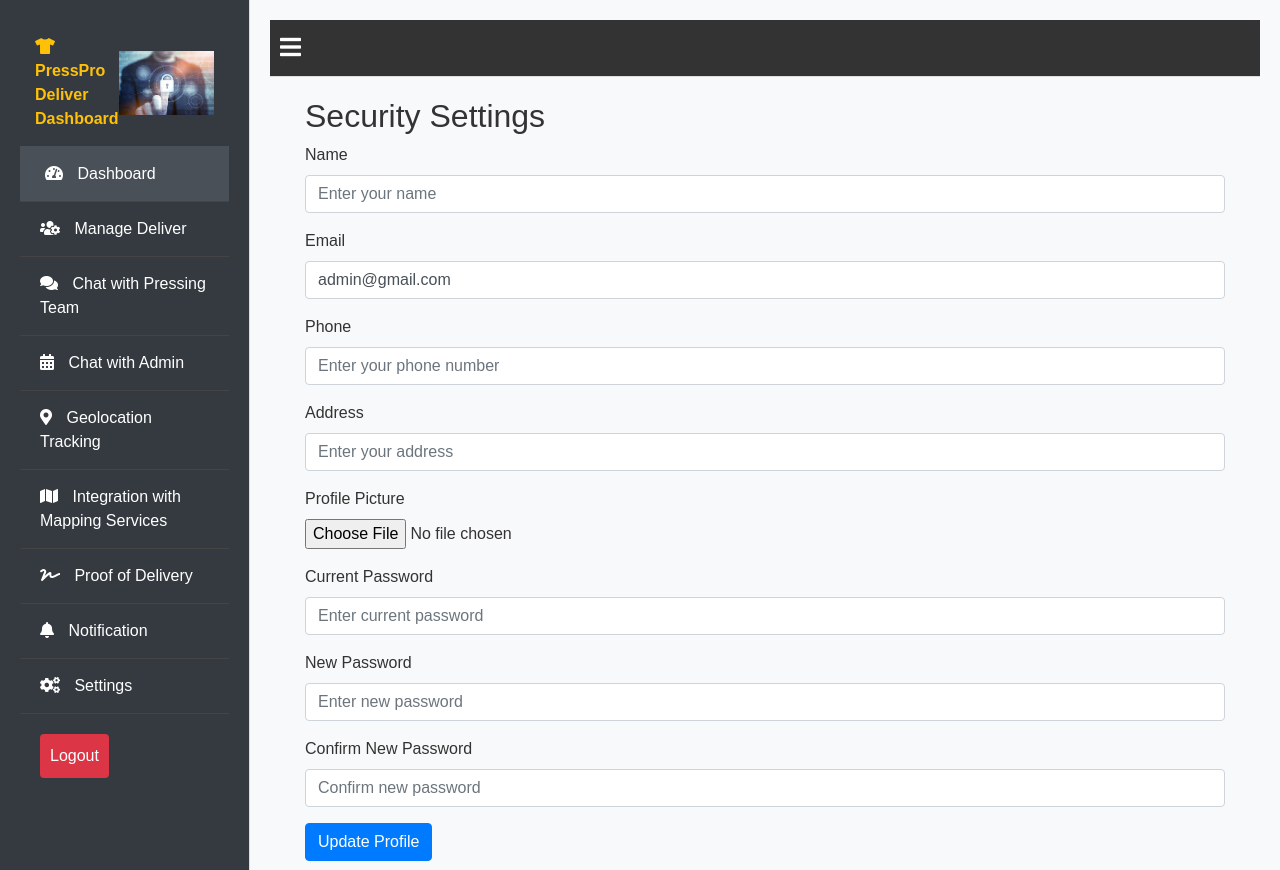
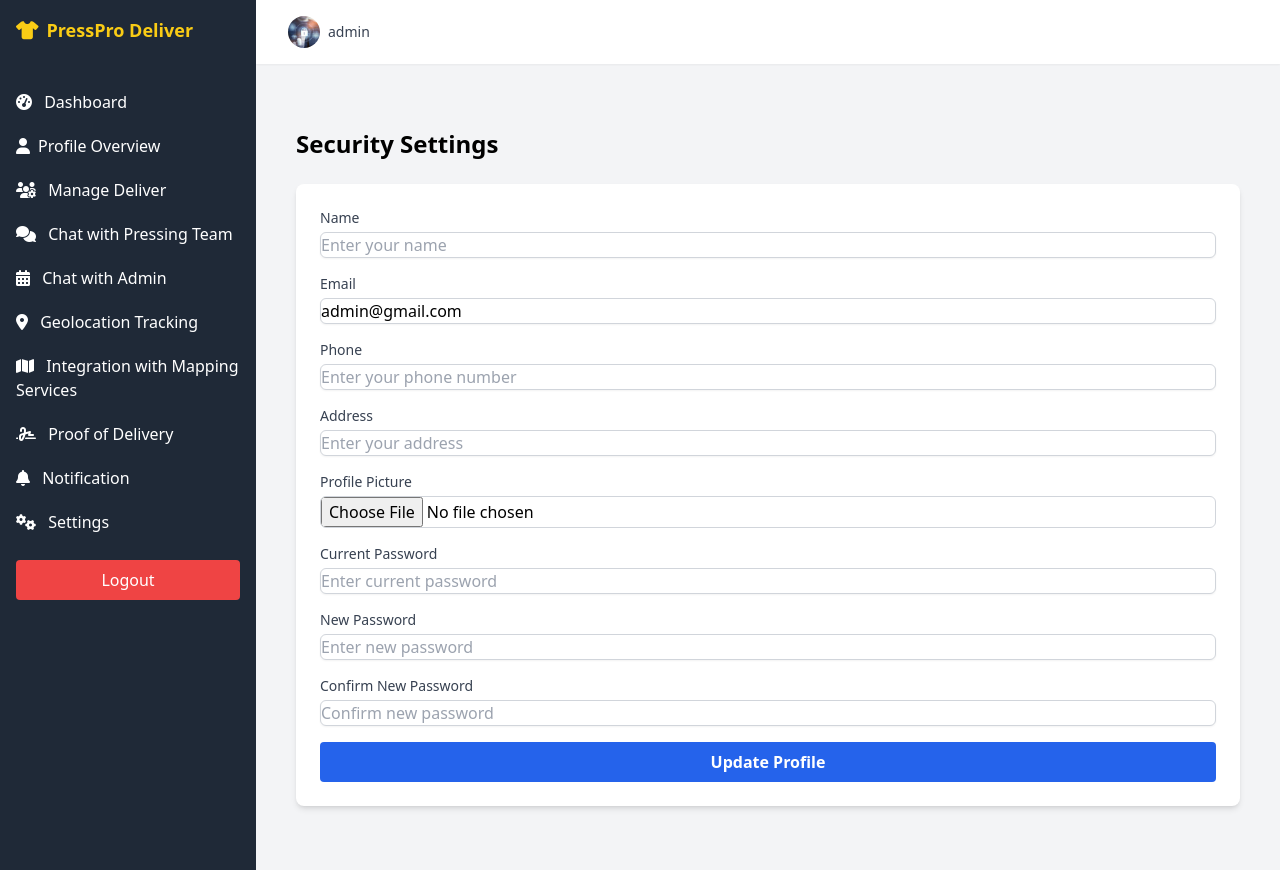
Before and after one commit to momogodi2000/presse-pro-app, a Django app: page /setting_deliver/ in a window 1280 px wide. Run offline with Django 5.2, Linux system fonts and the light colour scheme; a user stored in the database is signed in; some libraries are stand-ins or nearby versions.

Commit message:
update dasbboard

```diff
--- a/pressing/orders/templates/panel/base/base_deliver.html
+++ b/pressing/orders/templates/panel/base/base_deliver.html
@@ -6,197 +6,100 @@
     <meta name="viewport" content="width=device-width, initial-scale=1.0">
     <title>{% block title %}Deliver Panel{% endblock %}</title>
 
-    <!-- Bootstrap CSS -->
-    <link rel="stylesheet" href="https://stackpath.bootstrapcdn.com/bootstrap/4.5.2/css/bootstrap.min.css">
+    <!-- Tailwind CSS -->
+    <script src="https://cdn.tailwindcss.com"></script>
 
     <!-- Font Awesome CSS -->
-    <link rel="stylesheet" href="https://cdnjs.cloudflare.com/ajax/libs/font-awesome/5.15.3/css/all.min.css">
-
-    <!-- Custom CSS -->
-    <link rel="stylesheet" href="{% static 'css/deliver.css' %}">
+    <link rel="stylesheet" href="https://cdnjs.cloudflare.com/ajax/libs/font-awesome/6.4.0/css/all.min.css">
 
     <!-- Google Maps API -->
-    <script src="https://maps.googleapis.com/maps/api/js?key=AIzaSyAOVYRIgupAurZup5y1PRh8Ismb1A3lLao&libraries=places&callback=initMap" async defer></script>
+    <script src="https://maps.googleapis.com/maps/api/js?key=AIzaSyAOVYRIgupAurZup5y1PRh8Ismb1A3lLao&libraries=places&callback=initMap"
+            async defer></script>
+</head>
+<body class="bg-gray-100 font-sans">
+    <div class="flex h-screen overflow-hidden">
+        <!-- Sidebar -->
+        <aside class="bg-gray-800 text-white w-64 flex-shrink-0 transition-transform duration-300 ease-in-out transform lg:translate-x-0 -translate-x-full" id="sidebar">
+            <div class="p-4">
+                <a href="{% url 'pressing_manager' %}" class="flex items-center space-x-2 text-yellow-400 font-bold text-lg">
+                    <i class="fas fa-tshirt"></i>
+                    <span>PressPro Deliver</span>
+                </a>
+            </div>
+            <nav class="mt-5">
+                <a href="{% url 'deliver_panel' %}" class="block py-2.5 px-4 rounded transition duration-200 hover:bg-gray-700 hover:text-white">
+                    <i class="fas fa-tachometer-alt mr-2"></i> Dashboard
+                </a>
+                <a href="{% url 'profile_deliver' %}" class="flex items-center py-2.5 px-4 rounded transition duration-200 hover:bg-gray-700 hover:text-white">
+                    <i class="fas fa-user mr-2"></i>
+                    <span>Profile Overview</span>
+                </a>
+                <a href="{% url 'manage_deliver' %}" class="block py-2.5 px-4 rounded transition duration-200 hover:bg-gray-700 hover:text-white">
+                    <i class="fas fa-users-cog mr-2"></i> Manage Deliver
+                </a>
+                <a href="{% url 'chat' %}" class="block py-2.5 px-4 rounded transition duration-200 hover:bg-gray-700 hover:text-white">
+                    <i class="fas fa-comments mr-2"></i> Chat with Pressing Team
+                </a>
+                <a href="#" class="block py-2.5 px-4 rounded transition duration-200 hover:bg-gray-700 hover:text-white">
+                    <i class="fas fa-calendar-alt mr-2"></i> Chat with Admin
+                </a>
+                <a href="#" class="block py-2.5 px-4 rounded transition duration-200 hover:bg-gray-700 hover:text-white">
+                    <i class="fas fa-map-marker-alt mr-2"></i> Geolocation Tracking
+                </a>
+                <a href="#" class="block py-2.5 px-4 rounded transition duration-200 hover:bg-gray-700 hover:text-white">
+                    <i class="fas fa-map mr-2"></i> Integration with Mapping Services
+                </a>
+                <a href="#" class="block py-2.5 px-4 rounded transition duration-200 hover:bg-gray-700 hover:text-white">
+                    <i class="fas fa-signature mr-2"></i> Proof of Delivery
+                </a>
+                <a href="#" class="block py-2.5 px-4 rounded transition duration-200 hover:bg-gray-700 hover:text-white">
+                    <i class="fas fa-bell mr-2"></i> Notification
+                </a>
+                <a href="{% url 'setting_deliver' %}" class="block py-2.5 px-4 rounded transition duration-200 hover:bg-gray-700 hover:text-white">
+                    <i class="fas fa-cogs mr-2"></i> Settings
+                </a>
+            </nav>
+            <div class="mt-auto p-4">
+                <a href="{% url 'logout' %}" class="block w-full py-2 px-4 bg-red-500 text-white text-center rounded hover:bg-red-600 transition duration-200">Logout</a>
+            </div>
+        </aside>
 
-    <style>
-        /* Global Styles */
-        body {
-            font-family: Arial, sans-serif;
-            background-color: #f8f9fa;
-        }
-
-        .dashboard {
-            display: flex;
-            min-height: 100vh;
-            transition: margin-left 0.3s ease;
-        }
-
-        .dashboard-nav {
-            width: 250px;
-            background-color: #343a40;
-            transition: transform 0.3s ease, width 0.3s ease;
-            overflow-x: hidden;
-        }
-
-        .dashboard-nav header {
-            padding: 15px;
-            display: flex;
-            align-items: center;
-            border-bottom: 1px solid #495057;
-        }
-
-        .brand-logo {
-            color: #ffc107;
-            font-weight: bold;
-            text-decoration: none;
-        }
-
-        .dashboard-nav-list {
-            list-style: none;
-            padding: 0;
-        }
-
-        .dashboard-nav-item {
-            padding: 15px 20px;
-            color: #ffffff;
-            text-decoration: none;
-            transition: background-color 0.3s ease, padding-left 0.3s ease;
-        }
-
-        .dashboard-nav-item:hover,
-        .dashboard-nav-item.active {
-            background-color: #495057;
-            padding-left: 25px;
-        }
-
-        .logout-btn {
-            margin: 20px;
-            text-align: center;
-            background-color: #dc3545;
-            border: none;
-            padding: 10px;
-            color: #fff;
-            transition: background-color 0.3s ease;
-        }
-
-        .logout-btn:hover {
-            background-color: #c82333;
-        }
-
-        .dashboard-app {
-            flex-grow: 1;
-            padding: 20px;
-            overflow-y: auto;
-        }
-
-        .dashboard-toolbar {
-            display: flex;
-            align-items: center;
-            justify-content: space-between;
-        }
-
-        .menu-toggle {
-            font-size: 24px;
-            cursor: pointer;
-        }
-
-        /* Map styles */
-        #map {
-            height: 400px;
-            width: 100%;
-            margin-top: 20px;
-            border-radius: 8px;
-        }
-
-        /* Responsive styles */
-        @media (max-width: 768px) {
-            .dashboard-nav {
-                position: fixed;
-                left: -250px;
-                top: 0;
-                height: 100%;
-                transform: translateX(0);
-                transition: transform 0.3s ease;
-            }
-
-            .dashboard-nav.active {
-                transform: translateX(250px);
-            }
-
-            .dashboard-app {
-                margin-left: 0;
-                padding: 15px;
-            }
-        }
-
-        /* Smooth open/close animation */
-        .dashboard-nav.active {
-            transform: translateX(0);
-        }
-
-        /* Fade-in effect for nav items */
-        .fade-in {
-            opacity: 0;
-            animation: fadeIn 0.5s ease forwards;
-        }
-
-        @keyframes fadeIn {
-            100% {
-                opacity: 1;
-            }
-        }
-    </style>
-</head>
-<body>
-    <div class="dashboard">
-        <div class="dashboard-nav fade-in">
-            <header>
-                <a href="{% url 'pressing_manager' %}" class="brand-logo">
-                    <i class="fas fa-tshirt"></i>
-                    <span>PressPro Deliver Dashboard</span>
-                </a>
-                <div class="profile-avatar">
+        <!-- Main Content -->
+        <div class="flex-1 flex flex-col overflow-hidden">
+            <!-- Top Navbar -->
+            <header class="bg-white shadow-sm z-10">
+                <div class="max-w-7xl mx-auto py-4 px-4 sm:px-6 lg:px-8 flex justify-between items-center">
+                    <!-- Sidebar Toggle Button -->
+                    <button id="sidebar-toggle" class="text-gray-500 focus:outline-none lg:hidden">
+                        <i class="fas fa-bars"></i>
+                    </button>
+                    <div class="flex items-center">
+                        <!-- User Avatar -->
                         {% if user.profile_picture %}
-                        <img src="{{ user.profile_picture.url }}" alt="{{ user.username }}'s Avatar" class="img-fluid">
+                            <img src="{{ user.profile_picture.url }}" alt="{{ user.username }}'s Avatar" class="h-8 w-8 rounded-full object-cover">
                         {% else %}
-                        <img src="{% static 'image/auth.jpeg' %}" alt="Default Avatar" class="img-fluid">
+                            <img src="{% static 'image/auth.jpeg' %}" alt="Default Avatar" class="h-8 w-8 rounded-full object-cover">
                         {% endif %}
+                        <span class="ml-2 text-sm font-medium text-gray-700">{{ user.username }}</span>
+                    </div>
                 </div>
             </header>
-            <nav class="dashboard-nav-list">
-                <a href="{% url 'deliver_panel' %}" class="dashboard-nav-item active"><i class="fas fa-tachometer-alt"></i> Dashboard</a>
-                <a href="{% url 'manage_deliver' %}" class="dashboard-nav-item"><i class="fas fa-users-cog"></i> Manage Deliver</a>
-                <a href="{% url 'chat' %}" class="dashboard-nav-item"><i class="fas fa-comments"></i> Chat with Pressing Team</a>
-                <a href="{% url 'instant_chat' %}" class="dashboard-nav-item"><i class="fas fa-calendar-alt"></i> Chat with Admin</a>
-                <a href="#" class="dashboard-nav-item"><i class="fas fa-map-marker-alt"></i> Geolocation Tracking</a>
-                <a href="#" class="dashboard-nav-item"><i class="fas fa-map"></i> Integration with Mapping Services</a>
-                <a href="#" class="dashboard-nav-item"><i class="fas fa-signature"></i> Proof of Delivery</a>
-                <a href="#" class="dashboard-nav-item"><i class="fas fa-bell"></i> Notification</a>
-                <a href="{% url 'setting_deliver' %}" class="dashboard-nav-item"><i class="fas fa-cogs"></i> Settings</a>
-            </nav>
-            <a href="{% url 'logout' %}" class="btn btn-primary logout-btn">Logout</a>
-        </div>
-        <main class="dashboard-app">
-            <header class="dashboard-toolbar">
-                <a href="#!" class="menu-toggle"><i class="fas fa-bars"></i></a>
-            </header>
-            <div class="dashboard-content">
+
+            <!-- Page Content -->
+            <main class="flex-1 overflow-x-hidden overflow-y-auto bg-gray-100">
+                <div class="container mx-auto px-6 py-8">
                     {% block content %}
                     {% endblock %}
                 </div>
             </main>
         </div>
+    </div>
 
-    <!-- Bootstrap JS and dependencies -->
-    <script src="https://code.jquery.com/jquery-3.5.1.slim.min.js"></script>
-    <script src="https://cdn.jsdelivr.net/npm/@popperjs/core@2.9.3/dist/umd/popper.min.js"></script>
-    <script src="https://stackpath.bootstrapcdn.com/bootstrap/4.5.2/js/bootstrap.min.js"></script>
-
-    <!-- Custom JS for toggling the sidebar -->
     <script>
-        document.querySelector('.menu-toggle').addEventListener('click', function() {
-            const nav = document.querySelector('.dashboard-nav');
-            nav.classList.toggle('active');
+        // Sidebar toggle functionality
+        document.getElementById('sidebar-toggle').addEventListener('click', function() {
+            const sidebar = document.getElementById('sidebar');
+            sidebar.classList.toggle('-translate-x-full');
         });
     </script>
 </body>
--- a/pressing/orders/templates/panel/deliver/profile/setting_deliver.html
+++ b/pressing/orders/templates/panel/deliver/profile/setting_deliver.html
@@ -3,69 +3,69 @@
 {% block title %}Security Settings{% endblock %}
 
 {% block content %}
-<div class="container">
-    <h2>Security Settings</h2>
-    <form method="post" action="{% url 'setting_deliver' %}" enctype="multipart/form-data">
+<div class="container mx-auto px-4 py-8">
+    <h2 class="text-2xl font-bold mb-6">Security Settings</h2>
+    <form method="post" action="{% url 'setting_deliver' %}" enctype="multipart/form-data" class="bg-white p-6 rounded-lg shadow-md">
         {% csrf_token %}
 
         <!-- Name -->
-        <div class="form-group">
-            <label for="name">Name</label>
-            <input type="text" class="form-control" id="name" name="name" value="{{ user.name }}" placeholder="Enter your name">
+        <div class="mb-4">
+            <label for="name" class="block text-sm font-medium text-gray-700">Name</label>
+            <input type="text" class="mt-1 block w-full border border-gray-300 rounded-md shadow-sm focus:border-blue-500 focus:ring-blue-500" id="name" name="name" value="{{ user.name }}" placeholder="Enter your name">
         </div>
 
         <!-- Email -->
-        <div class="form-group">
-            <label for="email">Email</label>
-            <input type="email" class="form-control" id="email" name="email" value="{{ user.email }}" placeholder="Enter your email">
+        <div class="mb-4">
+            <label for="email" class="block text-sm font-medium text-gray-700">Email</label>
+            <input type="email" class="mt-1 block w-full border border-gray-300 rounded-md shadow-sm focus:border-blue-500 focus:ring-blue-500" id="email" name="email" value="{{ user.email }}" placeholder="Enter your email">
         </div>
 
         <!-- Phone -->
-        <div class="form-group">
-            <label for="phone">Phone</label>
-            <input type="text" class="form-control" id="phone" name="phone" value="{{ user.phone }}" placeholder="Enter your phone number">
+        <div class="mb-4">
+            <label for="phone" class="block text-sm font-medium text-gray-700">Phone</label>
+            <input type="text" class="mt-1 block w-full border border-gray-300 rounded-md shadow-sm focus:border-blue-500 focus:ring-blue-500" id="phone" name="phone" value="{{ user.phone }}" placeholder="Enter your phone number">
         </div>
 
         <!-- Address -->
-        <div class="form-group">
-            <label for="address">Address</label>
-            <input type="text" class="form-control" id="address" name="address" value="{{ user.address }}" placeholder="Enter your address">
+        <div class="mb-4">
+            <label for="address" class="block text-sm font-medium text-gray-700">Address</label>
+            <input type="text" class="mt-1 block w-full border border-gray-300 rounded-md shadow-sm focus:border-blue-500 focus:ring-blue-500" id="address" name="address" value="{{ user.address }}" placeholder="Enter your address">
         </div>
 
         <!-- Profile Picture -->
-        <div class="form-group">
-            <label for="profile_picture">Profile Picture</label>
-            <input type="file" class="form-control-file" id="profile_picture" name="profile_picture">
+        <div class="mb-4">
+            <label for="profile_picture" class="block text-sm font-medium text-gray-700">Profile Picture</label>
+            <input type="file" class="mt-1 block w-full border border-gray-300 rounded-md" id="profile_picture" name="profile_picture">
             {% if user.profile_picture %}
-                <img src="{{ user.profile_picture.url }}" alt="Profile Picture" class="avatar-img">
+                <img src="{{ user.profile_picture.url }}" alt="Profile Picture" class="mt-2 w-24 h-24 object-cover rounded-full">
             {% endif %}
         </div>
 
         <!-- Current Password -->
-        <div class="form-group">
-            <label for="currentPassword">Current Password</label>
-            <input type="password" class="form-control" id="currentPassword" name="currentPassword" placeholder="Enter current password">
+        <div class="mb-4">
+            <label for="currentPassword" class="block text-sm font-medium text-gray-700">Current Password</label>
+            <input type="password" class="mt-1 block w-full border border-gray-300 rounded-md shadow-sm focus:border-blue-500 focus:ring-blue-500" id="currentPassword" name="currentPassword" placeholder="Enter current password">
         </div>
 
         <!-- New Password -->
-        <div class="form-group">
-            <label for="newPassword">New Password</label>
-            <input type="password" class="form-control" id="newPassword" name="newPassword" placeholder="Enter new password">
+        <div class="mb-4">
+            <label for="newPassword" class="block text-sm font-medium text-gray-700">New Password</label>
+            <input type="password" class="mt-1 block w-full border border-gray-300 rounded-md shadow-sm focus:border-blue-500 focus:ring-blue-500" id="newPassword" name="newPassword" placeholder="Enter new password">
         </div>
 
         <!-- Confirm New Password -->
-        <div class="form-group">
-            <label for="confirmPassword">Confirm New Password</label>
-            <input type="password" class="form-control" id="confirmPassword" name="confirmPassword" placeholder="Confirm new password">
+        <div class="mb-4">
+            <label for="confirmPassword" class="block text-sm font-medium text-gray-700">Confirm New Password</label>
+            <input type="password" class="mt-1 block w-full border border-gray-300 rounded-md shadow-sm focus:border-blue-500 focus:ring-blue-500" id="confirmPassword" name="confirmPassword" placeholder="Confirm new password">
         </div>
 
-        <button type="submit" class="btn btn-primary">Update Profile</button>
+        <button type="submit" class="w-full bg-blue-600 text-white font-semibold py-2 rounded hover:bg-blue-700 transition duration-200">Update Profile</button>
     </form>
 
     {% if error %}
-        <p class="text-danger">{{ error }}</p>
+        <p class="text-red-600 mt-4">{{ error }}</p>
     {% elif success %}
-        <p class="text-success">{{ success }}</p>
+        <p class="text-green-600 mt-4">{{ success }}</p>
     {% endif %}
 </div>
 {% endblock %}
--- a/pressing/orders/urls.py
+++ b/pressing/orders/urls.py
@@ -85,4 +85,7 @@ urlpatterns = [
     path('deliver-statistics/', views.deliver_statistics, name='deliver_statistics'),
     path('give-bonus/<int:user_id>/', views.give_bonus, name='give_bonus'),
 
+
+    path('profile_deliver/', views.profile_deliver, name='profile_deliver'),
+
 ]
--- a/pressing/orders/views.py
+++ b/pressing/orders/views.py
@@ -1168,3 +1168,9 @@ def manage_deliver_view(request):
         'service_books': service_books,
     }
     return render(request, 'panel/deliver/track/manage_deliver.html', context)
+
+
+
+@login_required
+def profile_deliver(request):
+    return render(request, 'panel/deliver/profile/profile_deliver.html', {'user': request.user})
```
Also changed, not shown: pressing/orders/templates/panel/deliver/deliver_panel.html (+113 -124 lines), pressing/orders/templates/panel/deliver/profile/profile_deliver.html (added, +46 -0 lines), pressing/orders/templates/panel/deliver/profile/profile_user.html (deleted, +0 -40 lines), pressing/orders/templates/panel/deliver/track/manage_deliver.html (+20 -23 lines), pressing/iai.sqlite3. Lines whose indentation alone changed are shown as unchanged.
